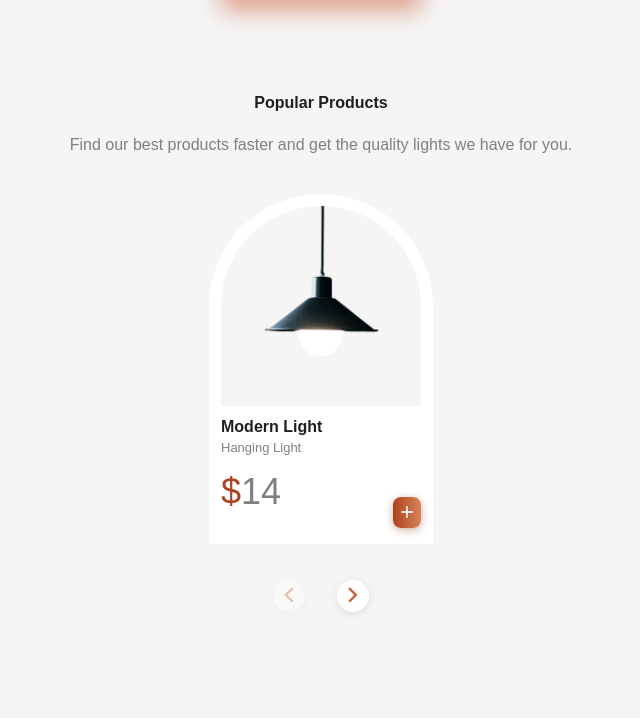
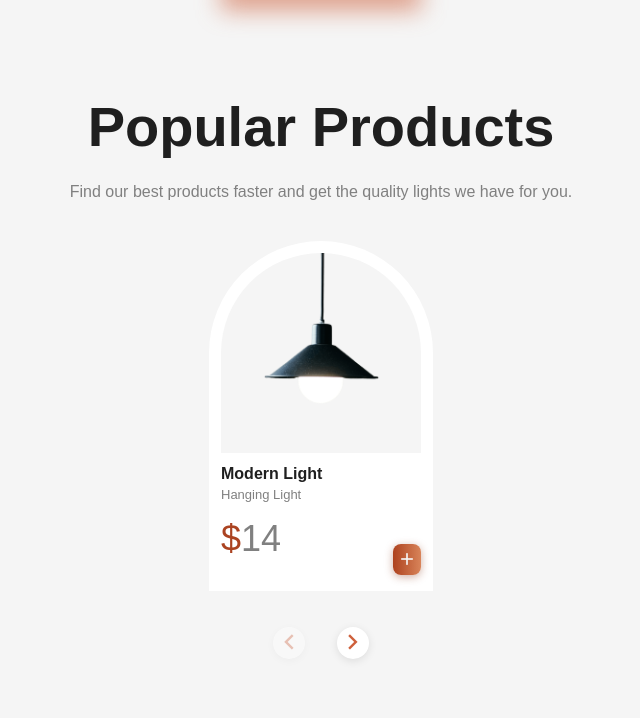
Before and after one commit to azamat-cto/responsive-lamps-website, a React (Vite) app: page / in a window 1280 px wide. Shown: the part 868-1586 px from the top of the page, without its empty margins (319-959 px from the left). Built offline with nearby package versions, Linux system fonts and the light colour scheme; a small style sheet from the web is missing.

Commit message:
Change variable name

```diff
--- a/src/styles/base/_helpers.scss
+++ b/src/styles/base/_helpers.scss
@@ -6,7 +6,7 @@
   padding-block: 5rem 1rem;
 
   &__title {
-    font-size: var(--fz-xl);
+    font-size: var(--big-font-size);
     margin-bottom: 1.5rem;
     text-align: center;
   }
```
